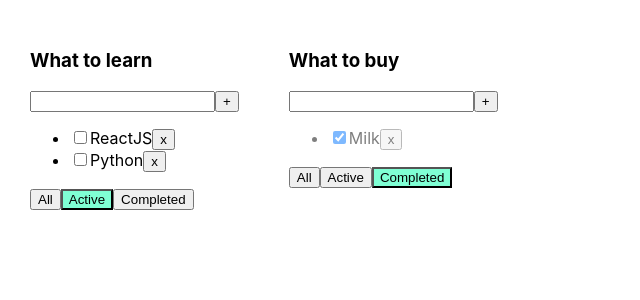
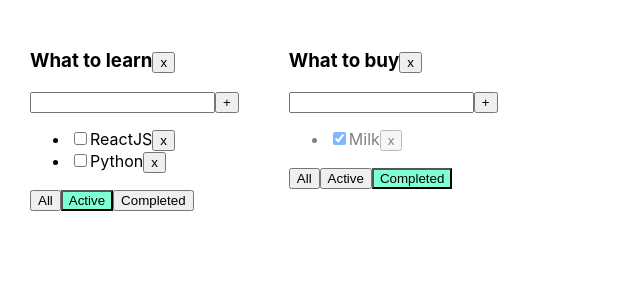
Before and after one commit to leonraz58/todolist, a React (Create React App) app: page / in a window 1280 px wide. Shown: the top 300 px of the page, without its empty margins (0-640 px from the left). Built offline with nearby package versions, Linux system fonts and the light colour scheme.

Commit message:
05 remove Todolist

```diff
--- a/src/App.tsx
+++ b/src/App.tsx
@@ -39,6 +39,13 @@
                 ]
         }
     )
+
+    let removeTodolist = (todolistId:string) => {
+        let filteredTodolist = todolists.filter(tl => tl.id !== todolistId)
+        setTodolists(filteredTodolist)
+        delete tasksObj[todolistId]
+        setTasksObj({...tasksObj})
+    }
 
     function removeTask(idtodelete: string, todolistId:string) {
         let tasks = tasksObj[todolistId]
@@ -101,6 +108,7 @@
                         addTask={addTask}
                         changeTaskStatus={changeStatus}
                         filter={tl.filter}
+                        removeTodolist={removeTodolist}
                     />
                 )
             })}
--- a/src/Todolist.tsx
+++ b/src/Todolist.tsx
@@ -10,6 +10,7 @@
     addTask: (title: string, todolistId:string) => void
     changeTaskStatus: (taskId: string, isDone: boolean, todolistId: string) => void
     filter:filterValuesType
+    removeTodolist:(todolistId: string) => void
 }
 
 export type TaskType = {
@@ -52,9 +53,16 @@
         props.changeFilter("completed", props.id)
     }
 
+    const removeTodolist = () => {
+        props.removeTodolist(props.id)
+    }
+
     return (
         <div>
-            <h3>{props.title}</h3>
+            <h3>{props.title}
+                <button onClick={removeTodolist}>x</button>
+            </h3>
+
             <div>
                 <input value={newTaskTitle}
                        onChange={onNewTitleChangeHandler}
```
